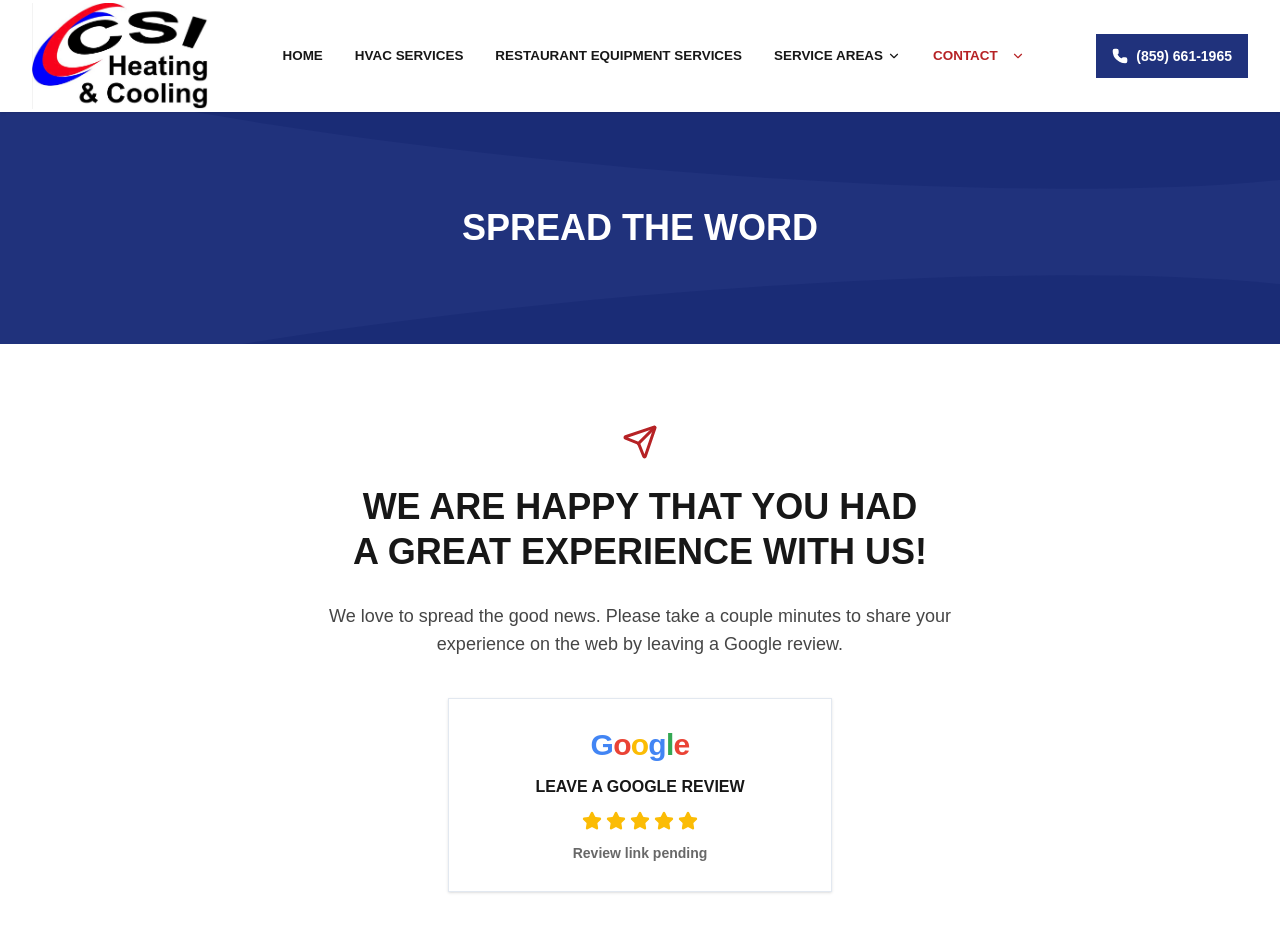
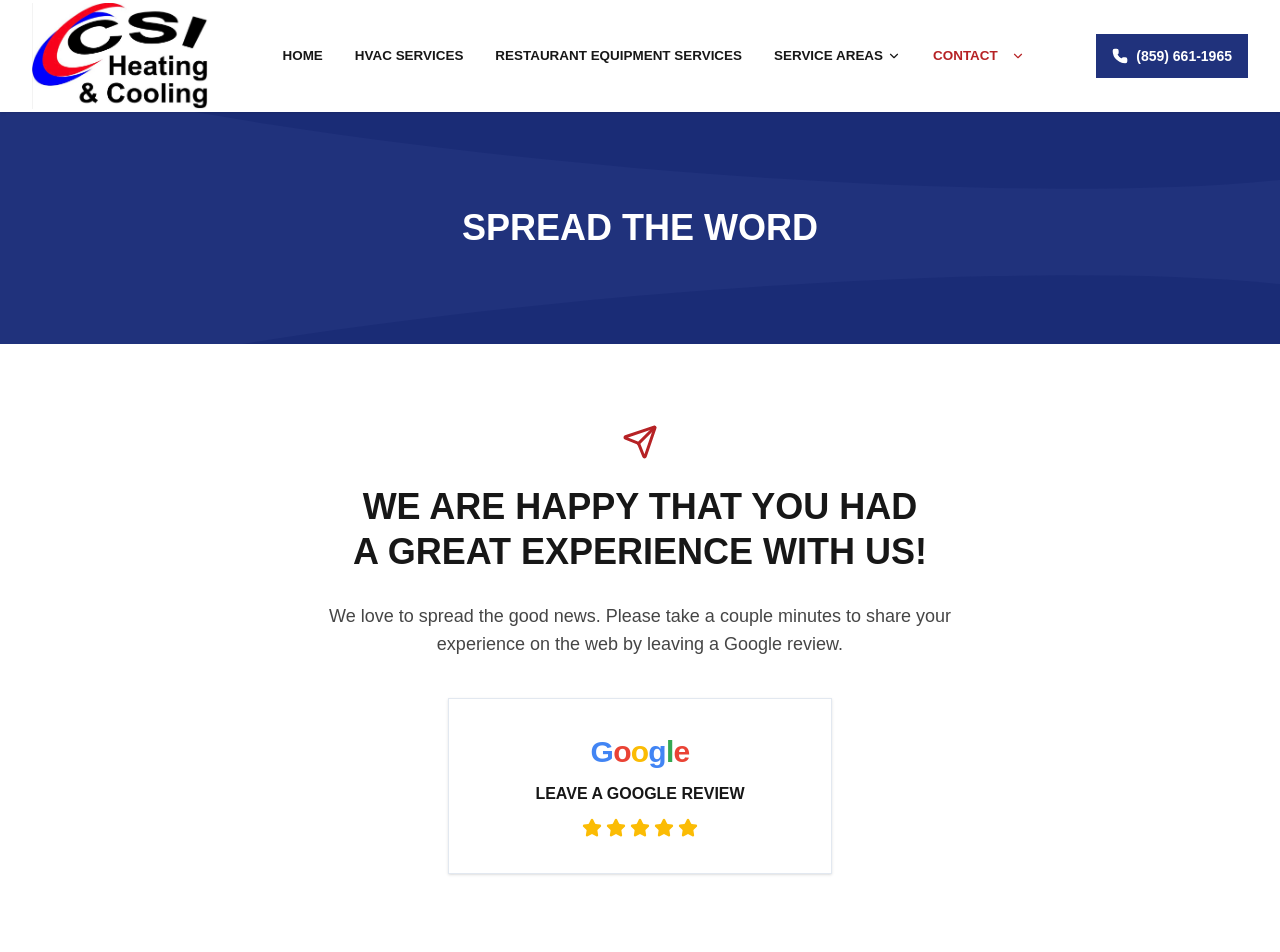
Before and after one commit to phillipggreen/csi-hvac, a Next.js app: page /feedback/great in a window 1280 px wide. Shown: the top 952 px of the page. Built offline with nearby package versions, Linux system fonts and the light colour scheme.

Commit message:
feat: connect Google review links

```diff
--- a/src/components/feedback/feedback-content.tsx
+++ b/src/components/feedback/feedback-content.tsx
@@ -40,21 +40,16 @@ function GoogleReviewCallout() {
       <span aria-hidden="true" className="flex gap-1 text-[#fbbc05]">
         {Array.from({ length: 5 }, (_, index) => <Star className="size-5 fill-current" key={index} />)}
       </span>
-      {!siteConfig.googleReviewUrl && <span className="text-sm font-semibold text-charcoal/65">Review link pending</span>}
     </>
   );
 
   const className = "mx-auto flex min-h-44 w-full max-w-sm flex-col items-center justify-center gap-3 border border-slate-200 bg-white px-8 py-7 text-center shadow-sm";
 
-  if (!siteConfig.googleReviewUrl) {
-    return <div aria-disabled="true" className={className}>{content}</div>;
-  }
-
   return (
     <a
       className={`${className} transition hover:border-brand-red hover:shadow-md focus-visible:outline-3 focus-visible:outline-offset-4 focus-visible:outline-brand-red`}
       href={siteConfig.googleReviewUrl}
-      rel="noreferrer"
+      rel="noopener noreferrer"
       target="_blank"
     >
       {content}
--- a/src/components/reviews/reviews-content.tsx
+++ b/src/components/reviews/reviews-content.tsx
@@ -2,15 +2,7 @@ import { ContentContainer } from "@/components/shared/content-container";
 import { PrimaryCta } from "@/components/shared/primary-cta";
 import { ReviewCard } from "@/components/reviews/review-card";
 import { customerReviews } from "@/data/reviews";
-import { feedbackRoutes } from "@/data/site-config";
-
-function UnavailableReviewAction({ children }: { children: React.ReactNode }) {
-  return (
-    <span aria-disabled="true" className="inline-flex min-h-11 cursor-default items-center justify-center bg-brand-red px-6 py-3 text-sm font-extrabold uppercase text-white">
-      {children}
-    </span>
-  );
-}
+import { feedbackRoutes, siteConfig } from "@/data/site-config";
 
 export function ReviewsContent() {
   return (
@@ -23,7 +15,13 @@ export function ReviewsContent() {
           {customerReviews.map((review) => <ReviewCard key={`${review.name}-${review.date}`} review={review} />)}
         </div>
         <div className="mt-12 text-center">
-          <UnavailableReviewAction>View More Reviews</UnavailableReviewAction>
+          <PrimaryCta
+            href={siteConfig.googleReviewUrl}
+            rel="noopener noreferrer"
+            target="_blank"
+          >
+            View More Reviews
+          </PrimaryCta>
         </div>
       </ContentContainer>
     </section>
--- a/src/data/site-config.ts
+++ b/src/data/site-config.ts
@@ -18,7 +18,7 @@ export type SiteConfig = {
   phone: { display: string; href: string };
   email: null;
   address: null;
-  googleReviewUrl: string | null;
+  googleReviewUrl: string;
   businessHours: BusinessHour[];
   navigation: NavigationItem[];
   socialLinks: NavigationItem[];
@@ -40,7 +40,7 @@ export const siteConfig: SiteConfig = {
   phone: { display: "(859) 661-1965", href: "tel:+18596611965" },
   email: null,
   address: null,
-  googleReviewUrl: null,
+  googleReviewUrl: "https://maps.app.goo.gl/SekvS5zCoHzVVw7E7",
   businessHours: [
     { day: "Monday", hours: "8 AM - 5 PM" },
     { day: "Tuesday", hours: "8 AM - 5 PM" },
```
